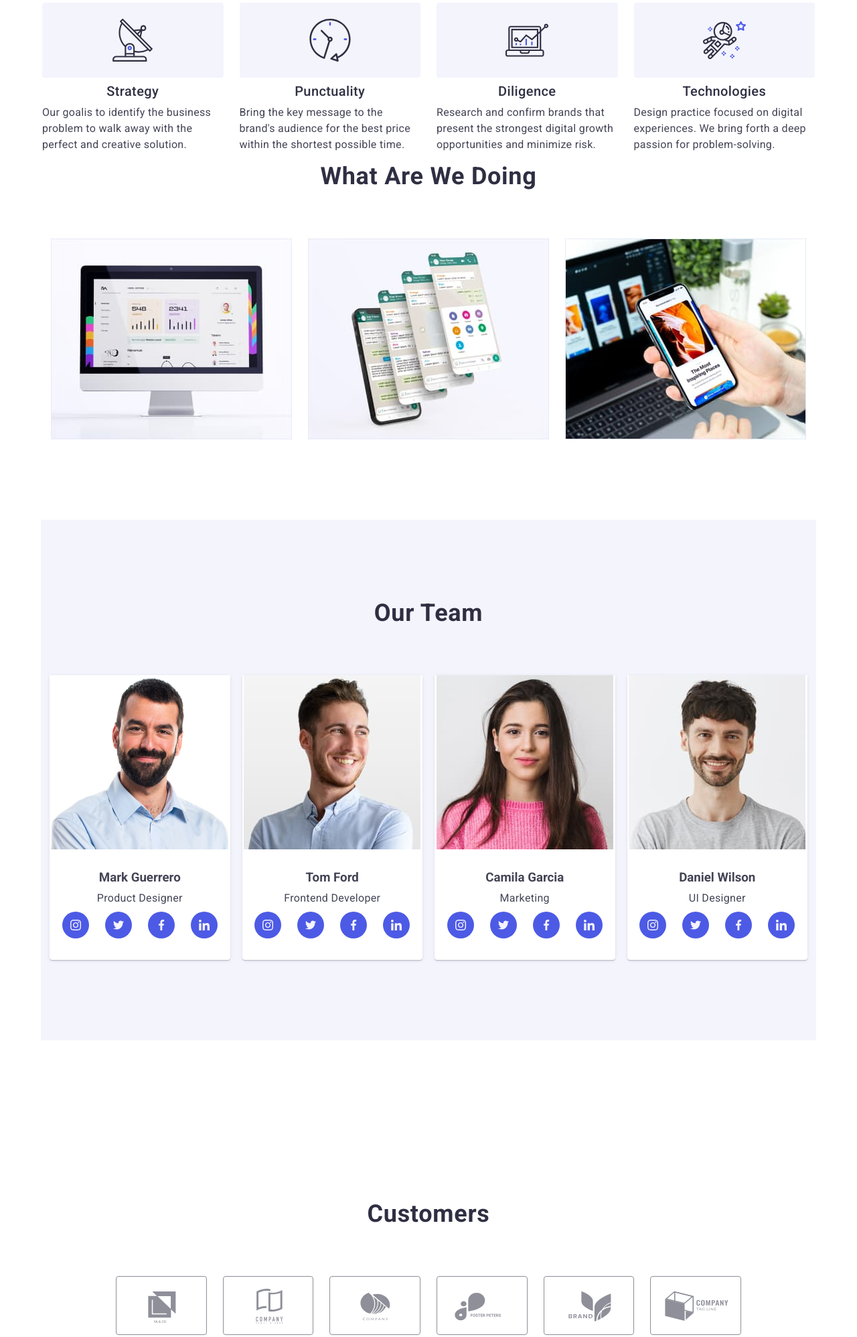
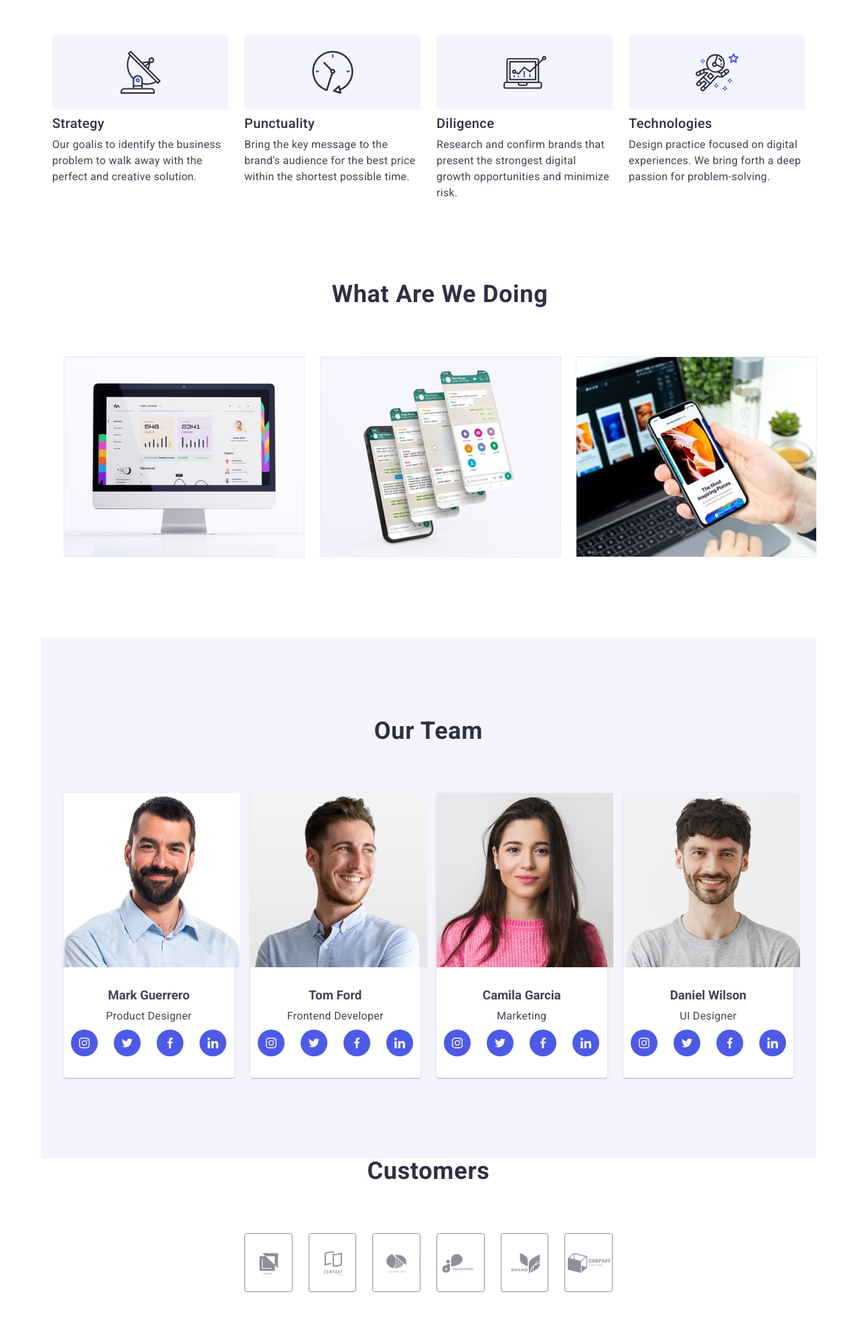
Before and after one commit to AnnyCherkashina/goit-markup-hw-06, a plain HTML site: page index.html in a window 1280 px wide. Shown: the part 625-2621 px from the top of the page at 67% size. Drawn offline with nearby package versions, Linux system fonts and the light colour scheme.

Commit message:
update css

```diff
--- a/css/styles.css
+++ b/css/styles.css
@@ -11,7 +11,7 @@ p {
 
 ul,
 ol {
-    margin-top: 0;
+    /* margin-top: 0; */
     margin-bottom: 0;
     padding-left: 0;
 }
@@ -60,8 +60,8 @@ body {
 
 .container {
     max-width: 428px;
-    padding-left: 2px;
-    padding-right: 2px;
+    padding-left: 17px;
+    padding-right: 17px;
     margin-left: auto;
     margin-right: auto;
 }
@@ -238,19 +238,23 @@ body {
         letter-spacing: 0.72px;
         text-transform: capitalize;
         margin-bottom: 72px;
-        /* padding-left: 133px; */
-        /* padding-right: 133px; */
+
     }
 
     .card-caption {
 
         background: var(--text-btn-color);
+
         padding-bottom: 0px;
-        justify-content: center;
+
+        /* justify-content: center; */
+
         border-radius: 0px 0px 4px 4px;
+
         box-shadow: 0px 1px 6px rgba(46, 47, 66, 0.08),
             0px 1px 1px rgba(46, 47, 66, 0.16),
             0px 2px 1px rgba(46, 47, 66, 0.08);
+
         width: 264px;
 
     }
@@ -473,7 +477,7 @@ body {
 
     .subscribe-form-input {
         display: flex;
-        width: 264px;
+        width: 100%;
         height: 40px;
         border-radius: 4px;
         border: 1px solid var(--text-btn-color);
@@ -489,7 +493,6 @@ body {
         margin: auto;
         margin-bottom: 16px;
         box-shadow: 0px 4px 4px 0px rgba(0, 0, 0, 0.15);
-
     }
 
 
@@ -931,7 +934,7 @@ body {
         border: none;
         border-radius: 4px;
         transition: background-color 250ms cubic-bezier(0.4, 0, 0.2, 1);
-        margin: auto;
+        /* margin: auto; */
     }
 
     .color-text {
@@ -942,6 +945,8 @@ body {
 @media screen and (min-width: 768px) {
     .container {
         max-width: 768px;
+        /* padding-left: 16px; */
+        /* padding-right: 16px; */
     }
 
     .mobile-menu-open-btn {
@@ -1043,14 +1048,13 @@ body {
     }
 
     .address-header {
-        display: block;
-        gap: 40px;
+        display: flex;
+        flex-direction: column;
+        row-gap: 12px;
     }
 
     .address-list {
         display: flex;
-        margin-right: 40px;
-        margin-bottom: 12px;
     }
 
     .contact {
@@ -1393,29 +1397,28 @@ body {
     .item-subtitle-name {
         width: calc((100% - 72px) / 4);
         width: 356px;
-        height: 120px;
+        /* height: 120px; */
     }
 
 
     .subtitle-name {
         display: flex;
-        justify-content: center;
-        color: var(--title-text-color);
-        font-size: 20px;
+        justify-content: start;
+        font-size: 36px;
+        font-weight: 700;
+        line-height: 1.1;
+        letter-spacing: 0.02em;
+        text-transform: capitalize;
+    }
+
+    .lead-description {
+        display: flex;
+        justify-content: center;
+        color: var(--contact-color));
+        font-size: 16px;
         font-weight: 500;
-        line-height: 1.2;
-        letter-spacing: 0.4px;
-        margin-bottom: 8px;
-    }
-
-    .lead-description {
-        display: flex;
-        justify-content: center;
-        color: var(--contact-color));
-        font-size: 16px;
-        font-weight: 400;
-        line-height: 1.5;
-        letter-spacing: 0.32px;
+        line-height: 1.5;
+        letter-spacing: 0.02em;
     }
 
     /* ======TABLETE SECTION 3==== */
@@ -1450,6 +1453,8 @@ body {
         display: flex;
         flex-wrap: wrap;
         row-gap: 64px;
+        column-gap: 24px;
+        justify-content: center;
     }
 
     .card-caption {
@@ -1531,8 +1536,11 @@ body {
 
     /* ====Tablet SECTION 5===== */
     .blok-customers {
-        padding-top: 96px;
-        padding-bottom: 96px;
+        margin-bottom: 96px;
+    }
+
+    .blok-customers-contanier {
+        width: 584px;
     }
 
     .customers-list {
@@ -1540,14 +1548,13 @@ body {
         flex-wrap: wrap;
         gap: 24px;
         justify-content: center;
-        margin-left: 108px;
-        margin-right: 108px;
+
         row-gap: 72px;
     }
 
     .customers-list-item {
-        width: calc((100% - 48px) / 6);
-        width: 133px;
+        width: calc((100% - 48px) / 3);
+
         height: 88px;
 
     }
@@ -1578,6 +1585,9 @@ body {
     }
 
     /* ===== tablet  footer===== */
+
+
+
     .footer-blok {
         background: var(--title-text-color);
         padding-top: 100px;
@@ -1617,7 +1627,7 @@ body {
         line-height: 1.5;
         letter-spacing: 0.32px;
         /* width: 264px; */
-        margin-bottom: 100px;
+        /* margin-bottom: 100px; */
         /* display: flex; */
         /* padding-left: 80px; */
         /* padding-right: 80px; */
@@ -1675,7 +1685,7 @@ body {
     .subscribe-form-text {
         display: flex;
         justify-content: flex-start;
-        margin-top: 72px;
+        /* margin-top: 72px; */
         color: #FFF;
         font-size: 16px;
         font-weight: 500;
@@ -2090,19 +2100,11 @@ body {
     /* ========section 5======== */
 
 
-    .blok-customers {
-        padding-top: 120px;
-        padding-bottom: 120px;
-    }
-
-    .blok-customers-contanier {
-        padding-top: 120px;
-        padding-bottom: 120px;
-    }
 
     .customers-list {
         display: flex;
-        gap: 24px;
+
+
     }
 
     .customers-list-item {
@@ -2470,6 +2472,9 @@ body {
         background-color: var(--accent-color);
     }
 
+
+
+
     .subscribe-form-text {
         margin-bottom: 16px;
         font-weight: 500;
@@ -2477,7 +2482,6 @@ body {
         line-height: 1.5;
         letter-spacing: 0.02em;
         color: #ffffff;
-        margin-left: 80px;
 
     }
 
@@ -2490,6 +2494,11 @@ body {
     .svg-subscrite-form {
         margin-left: 16px;
     }
+
+
+
+
+
 
     /* =====/FOOTER==== */
     /* =========MODAL WINDOW==== */
--- a/index.html
+++ b/index.html
@@ -149,7 +149,7 @@
             </div>
             <div class="container">
                 <ul class="caption-list-menu-worck list">
-                    <li class="card card-caption container">
+                    <li class="card card-caption">
                         <img src="./images/card/mark.jpg" class="img-card-caption alt=" man" width="264" height="260">
                         <div class="name-card container">
                             <h3 class="subtitle-name-card">Mark Guerrero</h3>
@@ -186,7 +186,7 @@
                             </ul>
                         </div>
                     </li>
-                    <li class="card card-caption container">
+                    <li class="card card-caption">
                         <img src="./images/card/tom.jpg" class="img-card-caption alt=" man" width="264" height="260">
                         <div class="name-card">
                             <h3 class="subtitle-name-card">Tom Ford</h3>
@@ -223,7 +223,7 @@
                             </ul>
                         </div>
                     </li>
-                    <li class="card card-caption container">
+                    <li class="card card-caption">
                         <img src="./images/card/camila.jpg" class="img-card-caption alt=" women" width="264"
                             height="260">
                         <div class="name-card">
@@ -261,7 +261,7 @@
                             </ul>
                         </div>
                     </li>
-                    <li class="card card-caption container">
+                    <li class="card card-caption">
                         <img src="./images/card/daniel.jpg" class="img-card-caption" alt="men" width="264" height="260">
                         <div class="name-card">
                             <h3 class="subtitle-name-card">Daniel Wilson</h3>
@@ -303,7 +303,7 @@
         </section>
         <!-- =========/SECNTION4======== -->
         <!--========== section5========== -->
-        <section class="blok-customers container">
+        <section class="blok-customers">
             <div class="container blok-customers-contanier">
                 <h2 class="caption">Customers</h2>
                 <ul class="customers-list list">
```
Lines whose indentation alone changed are shown as unchanged.
